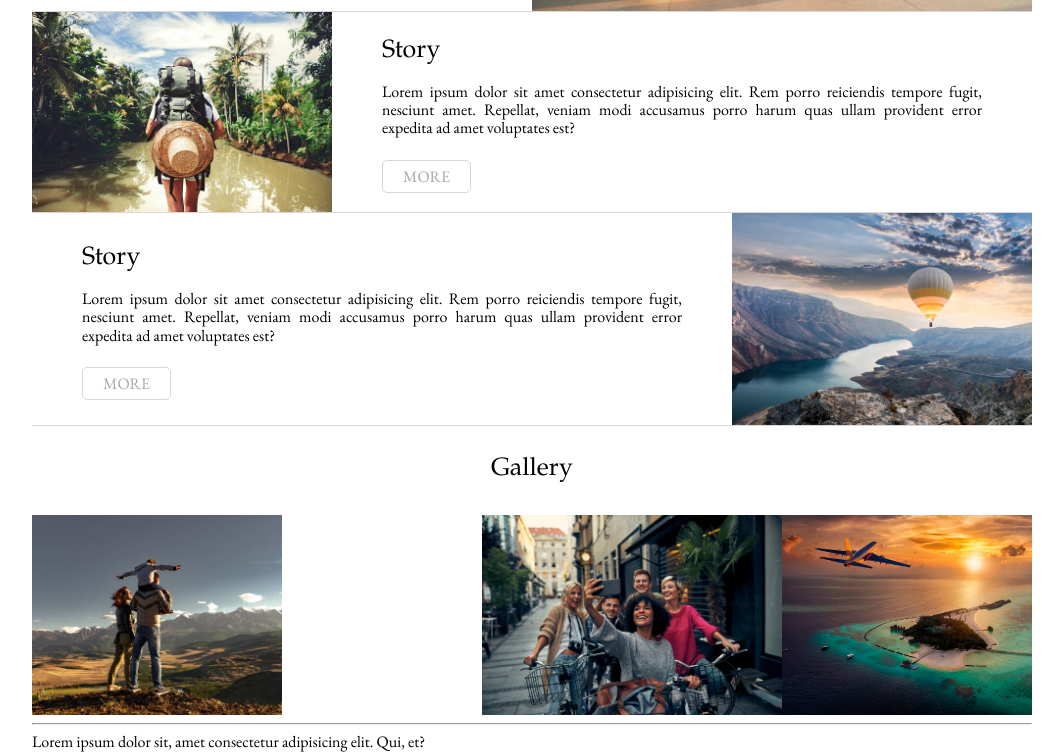
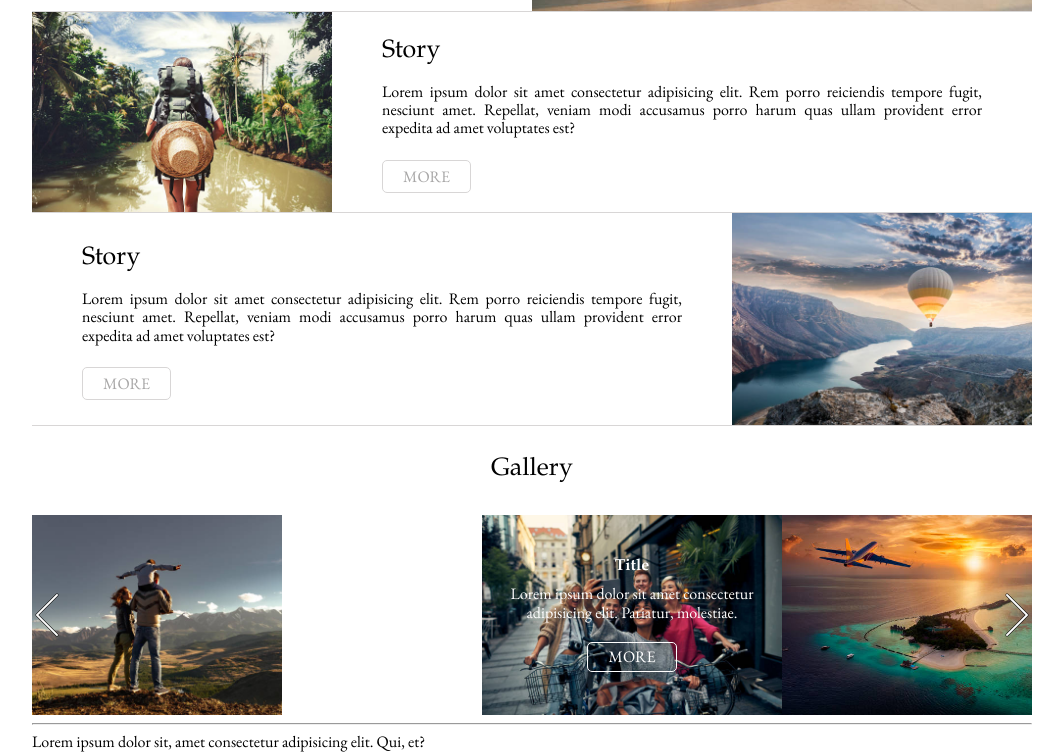
Before and after one commit to RFozzy688/Travel_site, a plain HTML site: page index.html in a window 1280 px wide. In both pictures the pointer is over the element 640 px from the left and 1016 px from the top of the page. Shown: the part 402-1154 px from the top of the page, without its empty margins (108-1171 px from the left). Drawn offline with Linux system fonts and the light colour scheme; files whose address does not match are found by name.

Commit message:
gallery сверстано

```diff
--- a/css/gallery.less
+++ b/css/gallery.less
@@ -4,7 +4,38 @@
   background-image: @path;
   background-repeat: no-repeat;
   background-size: cover;
+  &:hover{
+    .gallery-photo-content{
+      display: flex;
+      flex-direction: column;
+      justify-content: center;
+      align-items: center;
+      height: 100%;
+      color: white;
+      padding: 0 20px;
+    }
+    .photo-content-title{
+      font-weight: 600;
+      margin-bottom: 10px;
+    }
+    .photo-content-text{
+      text-align: center;
+      margin-bottom: 20px;
+    }
+    .photo-content-btn{
+      padding: 5px 20px;
+      border-radius: 5px;
+      border: 1px solid white;
+      &:hover{
+        background-color: white;
+        color: black;
+        cursor: pointer;
+      }
+    }
+  }
 }
+
+
 
 .photo4{
   .photo(0, 25%, url("/images/photo4.jpg"));
--- a/css/style.css
+++ b/css/style.css
@@ -128,36 +128,36 @@ main{
   width: 100%;
   height: 200px;
   margin-top: 30px;
-}
-/* .photo4{
-  flex: 0 1 25%;
-  height: 100%;
-  background-image: url("/images/photo4.jpg");
-  background-repeat: no-repeat;
-  background-size: cover;
+  position: relative;
+  &:hover{
+    .arrow-left{
+      display: block;
+      width: 50px;
+      height: 50px;
+      position: absolute;
+      top: 75px;
+      left: -10px;
+    }
+    .arrow-right{
+      display: block;
+      width: 50px;
+      height: 50px;
+      position: absolute;
+      top: 75px;
+      left: 96%;
+    }
+  }
 }
 
-.photo5{
-  flex: 0 1 200px;
-  height: 100%;
-  background-image: url("/images/photo5.jpg");
-  background-repeat: no-repeat;
-  background-size: cover;
+.gallery-photo-content{
+  display: none;
 }
-.photo6{
-  flex: 1 1 25%;
-  height: 100%;
-  background-image: url("/images/photo6.jpg");
-  background-repeat: no-repeat;
-  background-size: cover;
+.arrow-left{
+  display: none;
 }
-.photo7{
-  flex: 0 1 25%;
-  height: 100%;
-  background-image: url("/images/photo7.jpg");
-  background-repeat: no-repeat;
-  background-size: cover;
-} */
+.arrow-right{
+  display: none;
+}
 
 /* ------------------------------- FOOTER ------------------------------- */
 footer{
--- a/index.html
+++ b/index.html
@@ -75,10 +75,36 @@
       <div class="gallery">
         <div class="sub-title">Gallery</div>
         <div class="gallery-photo">
-          <div class="photo4"></div>
-          <div class="photo5"></div>
-          <div class="photo6"></div>
-          <div class="photo7"></div>
+          <img class="arrow-left" src="./images/icons/arrow_left.png" alt="arrow left">
+          <img class="arrow-right" src="./images/icons/arrow_right.png" alt="arrow right">
+          <div class="photo4">
+            <div class="gallery-photo-content">
+              <div class="photo-content-title">Title</div>
+              <div class="photo-content-text">Lorem ipsum dolor sit amet consectetur adipisicing elit. Pariatur, molestiae.</div>
+              <div class="photo-content-btn">MORE</div>
+            </div>
+          </div>
+          <div class="photo5">
+            <div class="gallery-photo-content">
+              <div class="photo-content-title">Title</div>
+              <div class="photo-content-text">Lorem ipsum dolor sit amet consectetur adipisicing elit. Pariatur, molestiae.</div>
+              <div class="photo-content-btn">MORE</div>
+            </div>
+          </div>
+          <div class="photo6">
+            <div class="gallery-photo-content">
+              <div class="photo-content-title">Title</div>
+              <div class="photo-content-text">Lorem ipsum dolor sit amet consectetur adipisicing elit. Pariatur, molestiae.</div>
+              <div class="photo-content-btn">MORE</div>
+            </div>
+          </div>
+          <div class="photo7">
+            <div class="gallery-photo-content">
+              <div class="photo-content-title">Title</div>
+              <div class="photo-content-text">Lorem ipsum dolor sit amet consectetur adipisicing elit. Pariatur, molestiae.</div>
+              <div class="photo-content-btn">MORE</div>
+            </div>
+          </div>
         </div>
       </div>
       <div></div>
```
Also changed, not shown: css/gallery.css, images/icons/arrow_left.png (added), images/icons/arrow_right.png (added).
